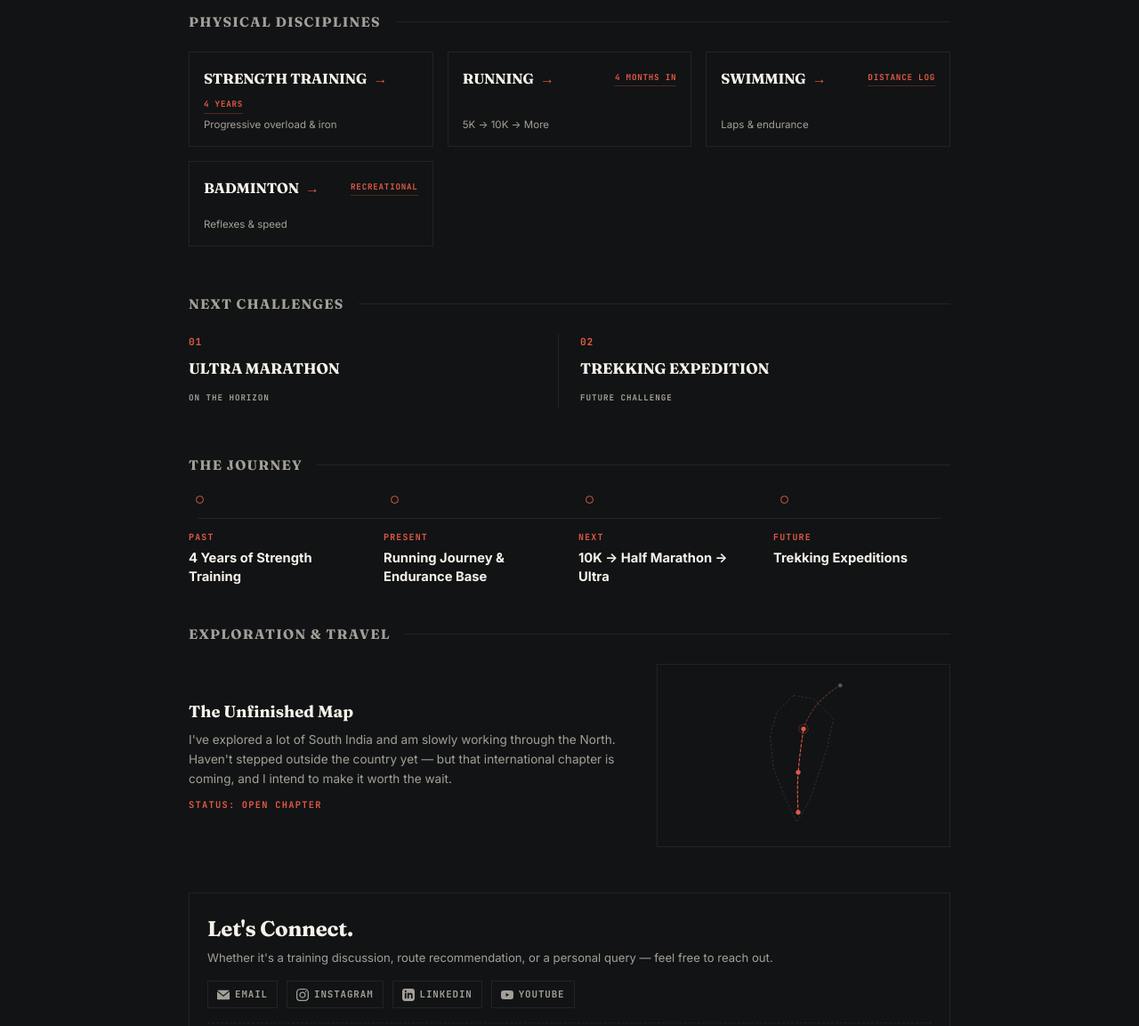
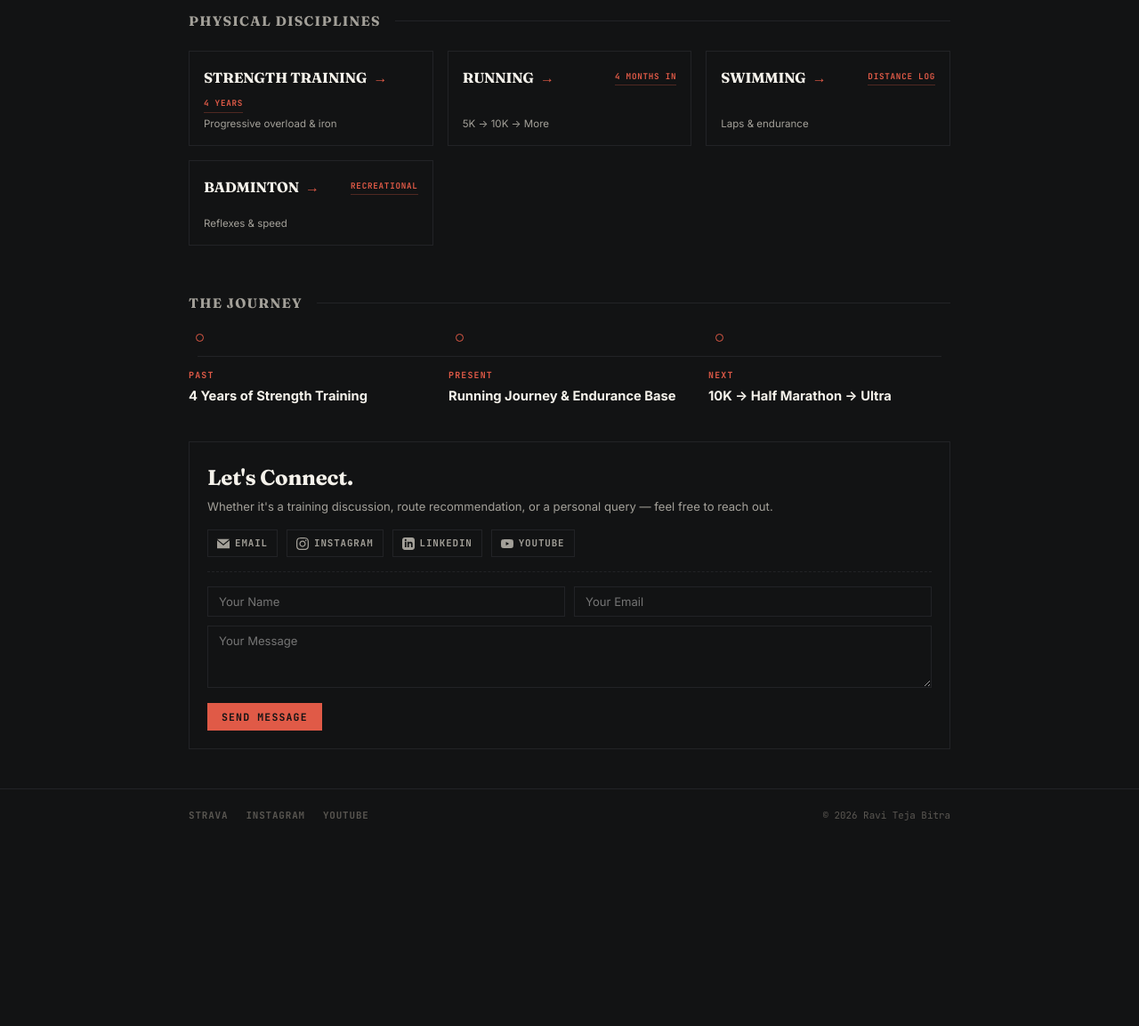
Before and after one commit to raviteja-analytics/ravitejabitra.in, a plain HTML site: page index.html in a window 1280 px wide. Shown: the part 878-2031 px from the top of the page at 89% size. After the commit the page ends 1824 px from the top, so only its background shows below. Drawn offline with Linux system fonts and the light colour scheme.

Commit message:
feat: remove travel, challenges, future timelines, and south india metrics

```diff
--- a/index.html
+++ b/index.html
@@ -24,7 +24,6 @@
         <li><a href="links.html" style="color: var(--theme-color);">Registrations</a></li>
         <li><a href="#chapter">About</a></li>
         <li><a href="#activities">Activities</a></li>
-        <li><a href="#challenges">Challenges</a></li>
         <li><a href="#connect">Connect</a></li>
       </ul>
     </div>
@@ -109,12 +108,6 @@
           <div class="stat-label">DISCIPLINES</div>
           <div class="stat-sublabel">PHYSICAL</div>
         </div>
-
-        <div class="stat-card">
-          <div class="stat-number" style="font-size: clamp(1.2rem, 2.2vw, 1.5rem); padding-top: 10px; margin-bottom: 12px; font-weight: 900; letter-spacing: -0.01em;">SOUTH INDIA</div>
-          <div class="stat-label">EXPLORED</div>
-          <div class="stat-sublabel">ROAD TRIP LOG</div>
-        </div>
       </div>
     </section>
 
@@ -179,29 +172,7 @@
       </div>
     </section>
 
-    <!-- ── 5. Next Challenges Section ───────────────────────── -->
-    <section id="challenges" class="card-section fade-in-section">
-      <div class="section-header">
-        <h2>Next Challenges</h2>
-        <div class="section-header-line"></div>
-      </div>
-
-      <div class="challenges-grid">
-        <div class="challenge-column">
-          <div class="challenge-num">01</div>
-          <div class="challenge-title">ULTRA MARATHON</div>
-          <div class="challenge-status">ON THE HORIZON</div>
-        </div>
-
-        <div class="challenge-column">
-          <div class="challenge-num">02</div>
-          <div class="challenge-title">TREKKING EXPEDITION</div>
-          <div class="challenge-status">FUTURE CHALLENGE</div>
-        </div>
-      </div>
-    </section>
-
-    <!-- ── 6. The Journey Section ───────────────────────────── -->
+    <!-- ── 5. The Journey Section ───────────────────────────── -->
     <section id="journey" class="card-section fade-in-section" style="margin-bottom: 24px;">
       <div class="section-header">
         <h2>The Journey</h2>
@@ -226,57 +197,10 @@
           <div class="timeline-phase">NEXT</div>
           <div class="timeline-content">10K → Half Marathon → Ultra</div>
         </div>
-
-        <div class="timeline-step">
-          <div class="timeline-node"></div>
-          <div class="timeline-phase">FUTURE</div>
-          <div class="timeline-content">Trekking Expeditions</div>
-        </div>
       </div>
     </section>
 
-    <!-- ── 7. Travel Section ────────────────────────────────── -->
-    <section id="travel" class="card-section fade-in-section">
-      <div class="section-header">
-        <h2>Exploration & Travel</h2>
-        <div class="section-header-line"></div>
-      </div>
-
-      <div class="travel-card">
-        <div class="travel-info">
-          <h3>The Unfinished Map</h3>
-          <p>
-            I've explored a lot of South India and am slowly working through the North. Haven't stepped outside the country yet — but that international chapter is coming, and I intend to make it worth the wait.
-          </p>
-          <div class="travel-status">
-            Status: Open Chapter
-          </div>
-        </div>
-
-        <div class="travel-map-container">
-          <svg class="travel-svg" viewBox="0 0 200 240" fill="none" xmlns="http://www.w3.org/2000/svg">
-            <!-- Simplified outline of India -->
-            <path d="M85 30 L115 35 L145 65 L135 110 L110 185 L90 220 L75 190 L55 140 L50 90 L60 55 Z" stroke="#334155" stroke-width="1" stroke-dasharray="3 3"/>
-
-            <!-- Route line indicating South -> North progression -->
-            <path d="M92 205 Q90 170, 92 145 T100 80" stroke="#e05a47" stroke-width="1.5" stroke-linecap="round" stroke-dasharray="4 3"/>
-
-            <!-- Future route extending beyond India boundaries -->
-            <path d="M100 80 C110 50, 130 30, 155 15" stroke="rgba(224, 90, 71, 0.4)" stroke-width="1.5" stroke-linecap="round" stroke-dasharray="3 3"/>
-
-            <!-- Travel nodes -->
-            <circle cx="92" cy="205" r="3.5" fill="#e05a47"/> <!-- South India -->
-            <circle cx="92" cy="145" r="3.5" fill="#e05a47"/> <!-- Central India -->
-            <circle cx="100" cy="80" r="3.5" fill="#e05a47"/> <!-- North India / Current Reach -->
-            <circle cx="155" cy="15" r="3" fill="#5a5752"/> <!-- Future International Destination -->
-
-            <circle cx="100" cy="80" r="7" stroke="#e05a47" stroke-width="1" opacity="0.4"/>
-          </svg>
-        </div>
-      </div>
-    </section>
-
-    <!-- ── 8. Connect Section ───────────────────────────────── -->
+    <!-- ── 6. Connect Section ───────────────────────────────── -->
     <section id="connect" class="card-section fade-in-section">
       <div class="connect-card">
         <div class="connect-header">
@@ -291,7 +215,7 @@
             Email
           </a>
           <a href="https://www.instagram.com/raviteja_bitra" target="_blank" rel="noopener noreferrer" class="quick-link-btn">
-            <svg width="14" height="14" viewBox="0 0 24 24"><path d="M12 2.163c3.204 0 3.584.012 4.85.07 3.252.148 4.771 1.691 4.919 4.919.058 1.265.069 1.645.069 4.849 0 3.205-.012 3.584-.069 4.849-.149 3.225-1.664 4.771-4.919 4.919-1.266.058-1.644.07-4.85.07-3.204 0-3.584-.012-4.849-.07-3.26-.149-4.771-1.699-4.919-4.92-.058-1.265-.07-1.644-.07-4.849 0-3.204.013-3.583.07-4.849.149-3.227 1.664-4.771 4.919-4.919 1.266-.057 1.645-.069 4.849-.069zm0-2c-3.259 0-3.667.014-4.947.072-4.358.2-6.78 2.618-6.98 6.98-.059 1.281-.073 1.689-.073 4.948 0 3.259.014 3.668.072 4.948.2 4.358 2.618 6.98 6.98 6.98 1.281.058 1.689.072 4.948.072 3.259 0 3.668-.014 4.948-.072 4.354-.2 6.782-2.618 6.979-6.98.059-1.28.073-1.689.073-4.948 0-3.259-.014-3.667-.072-4.947-.196-4.354-2.617-6.78-6.979-6.98-1.281-.059-1.69-.073-4.949-.073zm0 5.838c-3.403 0-6.162 2.759-6.162 6.162s2.759 6.163 6.162 6.163 6.162-2.759 6.162-6.163c0-3.403-2.759-6.162-6.162-6.162zm0 10.162c-2.209 0-4-1.79-4-4 0-2.209 1.791-4 4-4s4 1.791 4 4c0 2.21-1.791 4-4 4zm6.406-11.845c-.796 0-1.441.645-1.441 1.44s.645 1.44 1.441 1.44c.795 0 1.439-.645 1.439-1.44s-.644-1.44-1.439-1.44z"/></svg>
+            <svg width="14" height="14" viewBox="0 0 24 24"><path d="M12 2.163c3.204 0 3.584.012 4.85.07 3.252.148 4.771 1.691 4.919 4.919.058 1.265.069 1.645.069 4.849 0 3.205-.012 3.584-.069 4.849-.149 3.225-1.664 4.771-4.919 4.919-1.266.058-1.644.07-4.85.07-3.204 0-3.584-.012-4.849-.07-3.26-.149-4.771-1.699-4.919-4.92-.058-1.265-.07-1.644-.07-4.849 0-3.204.013-3.583.07-4.849.149-3.227 1.664-4.771 4.919-4.919 1.266-.057 1.645-.069 4.849-.069zm0-2c-3.259 0-3.667.014-4.947.072-4.358.2-6.78 2.618-6.98 6.98-.059 1.281-.073 1.689-.073 4.948 0 3.259.014 3.668.072 4.948.2 4.358 2.618 6.78 6.98 6.98 1.281.058 1.689.072 4.948.072 3.259 0 3.668-.014 4.948-.072 4.354-.2 6.782-2.618 6.979-6.98.059-1.28.073-1.689.073-4.948 0-3.259-.014-3.667-.072-4.947-.196-4.354-2.617-6.78-6.979-6.98-1.281-.059-1.69-.073-4.949-.073zm0 5.838c-3.403 0-6.162 2.759-6.162 6.162s2.759 6.163 6.162 6.163 6.162-2.759 6.162-6.163c0-3.403-2.759-6.162-6.162-6.162zm0 10.162c-2.209 0-4-1.79-4-4 0-2.209 1.791-4 4-4s4 1.791 4 4c0 2.21-1.791 4-4 4zm6.406-11.845c-.796 0-1.441.645-1.441 1.44s.645 1.44 1.441 1.44c.795 0 1.439-.645 1.439-1.44s-.644-1.44-1.439-1.44z"/></svg>
             Instagram
           </a>
           <a href="https://www.linkedin.com/in/ravitejabitra" target="_blank" rel="noopener noreferrer" class="quick-link-btn">
--- a/styles.css
+++ b/styles.css
@@ -330,7 +330,7 @@
 /* ── 2. Perspective & Metrics ─────────────────────────────────── */
 .stats-grid {
   display: grid;
-  grid-template-columns: repeat(4, 1fr);
+  grid-template-columns: repeat(3, 1fr);
   gap: 20px;
 }
 
@@ -515,7 +515,7 @@
 /* ── 6. The Journey Section (Premium Horizontal Timeline) ──────── */
 .journey-timeline {
   display: grid;
-  grid-template-columns: repeat(4, 1fr);
+  grid-template-columns: repeat(3, 1fr);
   gap: 20px;
   position: relative;
   padding-top: 20px;
```
